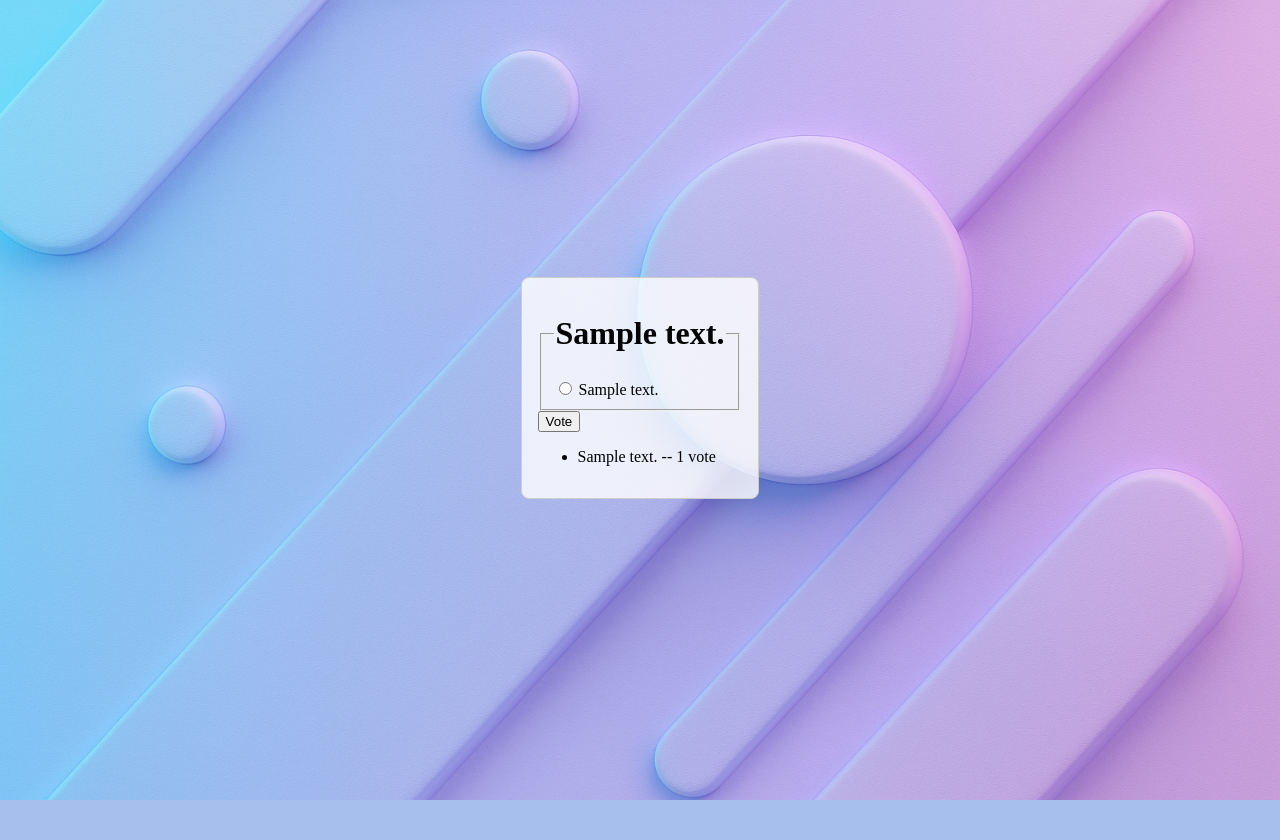
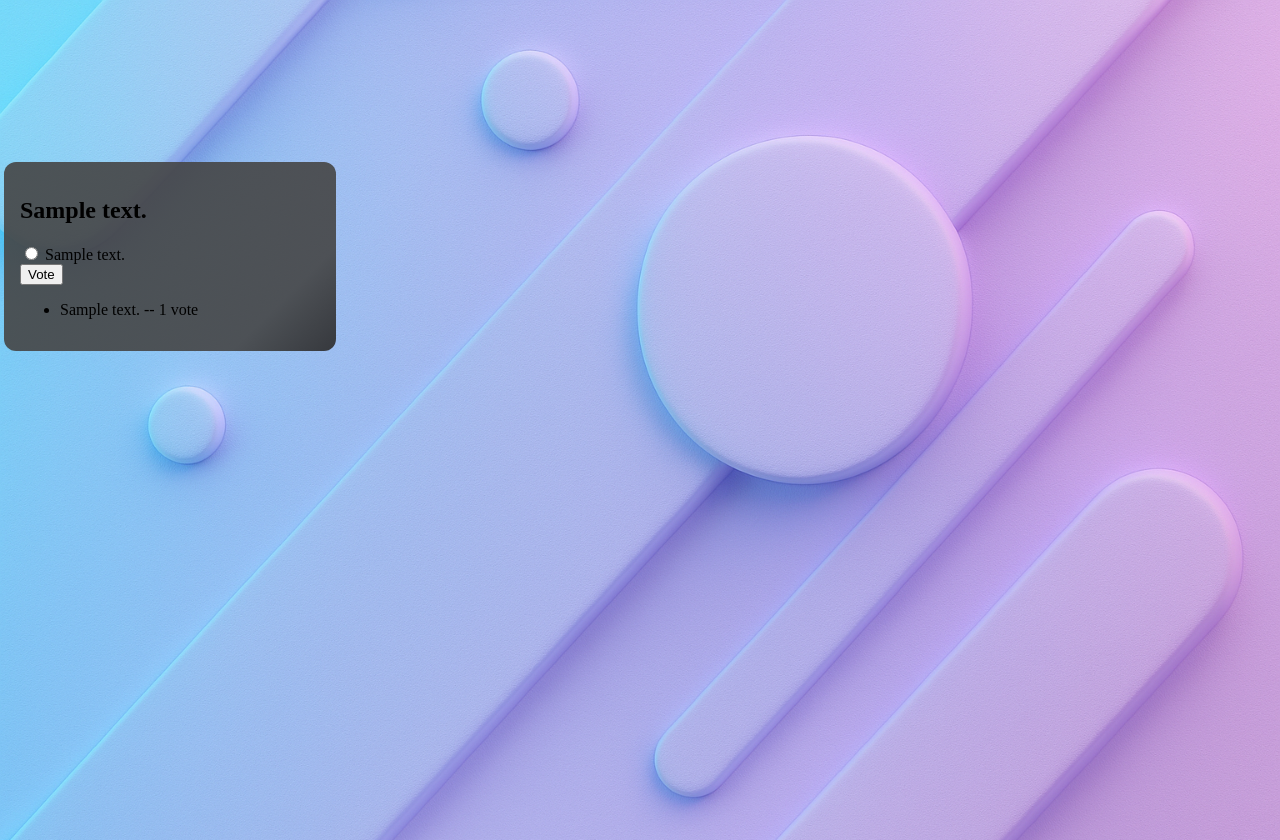
Before and after one commit to mauro-castro-rojas/pollsApp, a Django app: page /polls/ in a window 1280 px wide. Before the commit the page ends 800 px from the top, so only its background shows below. Run offline with Django 5.2, Linux system fonts and the light colour scheme; tables that the repository leaves empty hold one stand-in row (values such as "Sample post").

Commit message:
Styles fixes for spa mixed view!

```diff
--- a/polls/static/polls/polls.js
+++ b/polls/static/polls/polls.js
@@ -4,7 +4,6 @@ document.addEventListener('DOMContentLoaded', function () {
             e.preventDefault();
             const card = form.closest('.question-card');
             const resultsDiv = card.querySelector('.results');
-            // const csrf = form.querySelector('[name=csrfmiddlewaretoken]').value;
 
             function getCookie(name) {
                 let cookieValue = null;
@@ -37,7 +36,6 @@ document.addEventListener('DOMContentLoaded', function () {
                 data.choices.forEach(c => {
                     html += '<li>' + c.text + ' -- ' + c.votes + ' vote' + (c.votes === 1 ? '' : 's') + '</li>';
                 });
-                html += '</ul>';
                 resultsDiv.innerHTML = html;
             });
         });
--- a/polls/static/polls/style.css
+++ b/polls/static/polls/style.css
@@ -8,10 +8,15 @@ body {
 }
 
 .container {
-    display: flex;
-    justify-content: center;
+    display: grid;
+    /* place-items: center;  */
+    justify-items: center; /* centra horizontalmente el contenido de cada celda */
     align-items: center;
-    min-height: 100vh;  /* ← full viewport height */
+    grid-template-columns: repeat(5, 300px); /* 3 columnas de 150px */
+    grid-template-rows: auto auto;           /* 2 filas de altura automática */
+    gap: 20px;                               /* espacio de 20px entre celdas */
+    padding: 20px;
+    height: 100vh;                       /* make the container fill the viewport */
 }
 
 .button-group {
@@ -69,11 +74,16 @@ body {
 
 /* New question card styles */
 .question-card {
-    border: 1px solid #ccc;
     padding: 1rem;
+    width: 100%;
     margin-bottom: 1.5rem;
-    border-radius: 8px;
-    background-color: rgba(255, 255, 255, 0.8);
+    border-radius: 12px;
+    background: linear-gradient(
+        135deg,
+        rgba(69, 69, 69, 0.9) 80%,
+        rgba(43, 42, 42, 0.9) 100%
+    );
+    overflow: hidden;
 }
 
 .question-card form {
--- a/polls/templates/polls/detail.html
+++ b/polls/templates/polls/detail.html
@@ -1,12 +1,10 @@
 <form action="{% url 'polls:vote' question.id %}" method="post">
 {% csrf_token %}
-<fieldset>
-    <legend><h1>{{ question.question_text }}</h1></legend>
+    <h2>{{ question.question_text }}</h2>
     {% if error_message %}<p><strong>{{ error_message }}</strong></p>{% endif %}
     {% for choice in question.choice_set.all %}
         <input type="radio" name="choice" id="choice{{ forloop.counter }}" value="{{ choice.id }}">
         <label for="choice{{ forloop.counter }}">{{ choice.choice_text }}</label><br>
     {% endfor %}
-</fieldset>
 <input type="submit" value="Vote">
 </form>
```
